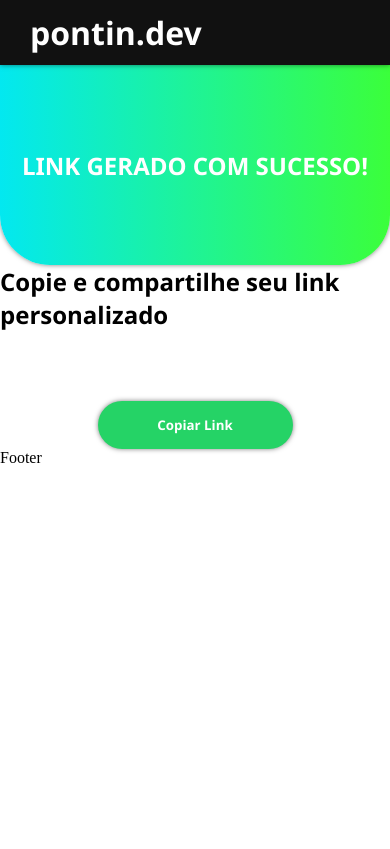
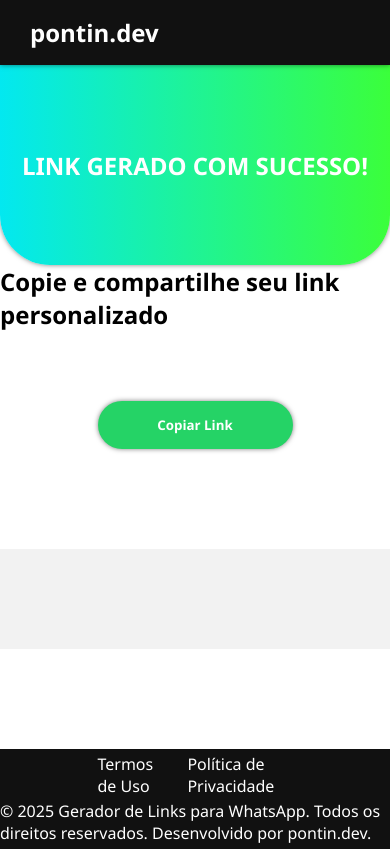
Before and after one commit to Pontinn/link-whatsapp, a Next.js app: page /link-gerado in a window 390 px wide. Built offline with nearby package versions, Linux system fonts and the light colour scheme.

Commit message:
Adicionado: Responsividade para home, inicio de criaçao pagina e termos de uso e politica de privacidade

```diff
--- a/pages/_app.js
+++ b/pages/_app.js
@@ -2,10 +2,39 @@
 import "intl-tel-input/build/css/intlTelInput.css";
 // Importação do Head do Next.js
 import Head from "next/head";
+import { useEffect } from "react";
 
 import "../styles/global.css"; // Caminho atualizado para o arquivo CSS
 
 function App({ Component, pageProps }) {
+  useEffect(() => {
+    //Cria o elemento script
+    const script = document.createElement("script");
+    script.src =
+      "https://pagead2.googlesyndication.com/pagead/js/adsbygoogle.js?client=ca-pub-3374247426589530";
+    script.async = true;
+    script.crossOrigin = "anonymous";
+    document.body.appendChild(script);
+
+    //Executa quando o script carregar
+    script.onload = () => {
+      console.log("Adsbygoogle script loaded successfully.");
+      try {
+        (adsbygoogle = window.adsbygoogle || []).push({});
+      } catch (e) {
+        console.error("Adsbygoogle error:", e);
+      }
+    };
+
+    script.onerror = () => {
+      console.error("Failed to load the Adsbygoogle script.");
+    };
+
+    return () => {
+      document.body.removeChild(script);
+    };
+  }, []);
+
   return (
     <div id="app">
       <Head>
@@ -15,15 +44,24 @@ function App({ Component, pageProps }) {
           content="Crie links personalizados para WhatsApp em segundos e facilite sua comunicação. Seja para vendas, suporte ou networking, ofereça uma conexão direta e eficiente com seus clientes. Experimente agora e veja como é simples!"
         />
       </Head>
-      <div className="header">
+      <section className="header">
         <h1>
           pontin.dev<span className="blinking">|</span>
         </h1>
-      </div>
+      </section>
       <Component {...pageProps} />
-      <div className="footer">
-        <p>Footer</p>
-      </div>
+      <section className="footer">
+        <div className="footer-info">
+          <a href="/termos-de-uso">Termos de Uso</a>
+          <a href="/politica-de-privacidade">Política de Privacidade</a>
+        </div>
+        <div className="copyright" style={{ paddingBottom: "5px" }}>
+          <p>
+            © 2025 Gerador de Links para WhatsApp. Todos os direitos reservados.
+            Desenvolvido por pontin.dev.
+          </p>
+        </div>
+      </section>
     </div>
   );
 }
--- a/pages/link-gerado.js
+++ b/pages/link-gerado.js
@@ -41,6 +41,22 @@ const LinkGerado = () => {
           {copy}
         </button>
       </div>
+      <section className="adsense container">
+        <ins
+          className="adsbygoogle"
+          style={{
+            display: "block",
+            width: "100%",
+            height: "100px",
+            backgroundColor: "#f2f2f2",
+          }}
+          data-ad-client="ca-pub-3374247426589530"
+          data-ad-slot="8359202329"
+          data-ad-format="auto"
+          data-adtest="on"
+          data-full-width-responsive="true"
+        ></ins>
+      </section>
     </div>
   );
 };
--- a/styles/global.css
+++ b/styles/global.css
@@ -3,6 +3,12 @@
   padding: 0;
   margin: 0;
   box-sizing: border-box;
+}
+
+body,
+html {
+  height: 100%;
+  margin: 0;
 }
 
 .text-align-center {
@@ -45,6 +51,38 @@
 }
 
 /* FOOTER */
+
+.footer {
+  height: 100px;
+  display: flex;
+  flex-direction: column;
+  align-items: center;
+  justify-content: end;
+  background: #111111;
+  color: white;
+  font-family: sora, 'Segoe UI', Tahoma, Geneva, Verdana, sans-serif;
+}
+
+.footer-info {
+
+  height: 100%;
+  width: 50%;
+  display: flex;
+  justify-content: center;
+  align-items: center;
+  flex-direction: row;
+  gap: 20px;
+}
+
+.footer-info a {
+  color: white;
+  text-decoration: none;
+  transition: 0.5s;
+}
+
+.footer-info a:hover {
+  transform: scale(1.1);
+}
 
 /* HOME */
 #home {
```
Also changed, not shown: pages/index.js (+0 -22 lines), pages/termos-de-uso.js (added, +10 -0 lines).
